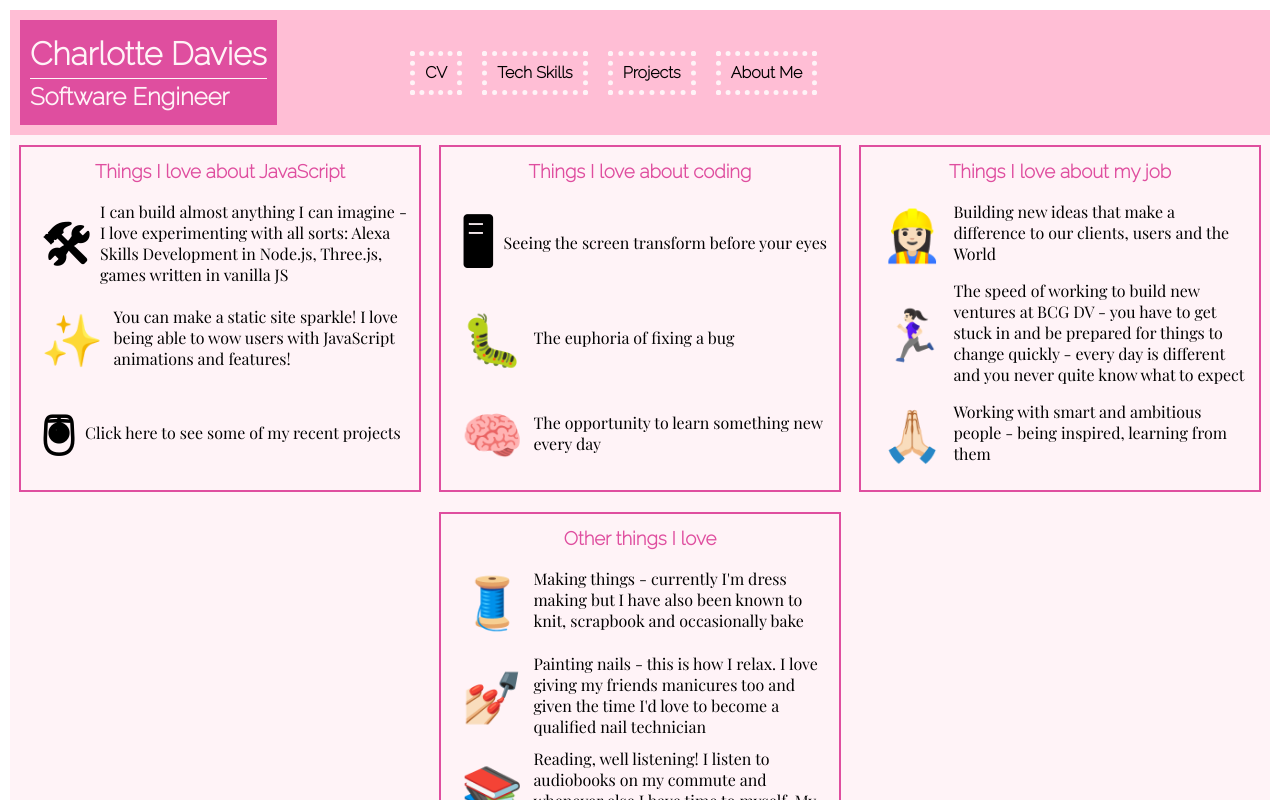
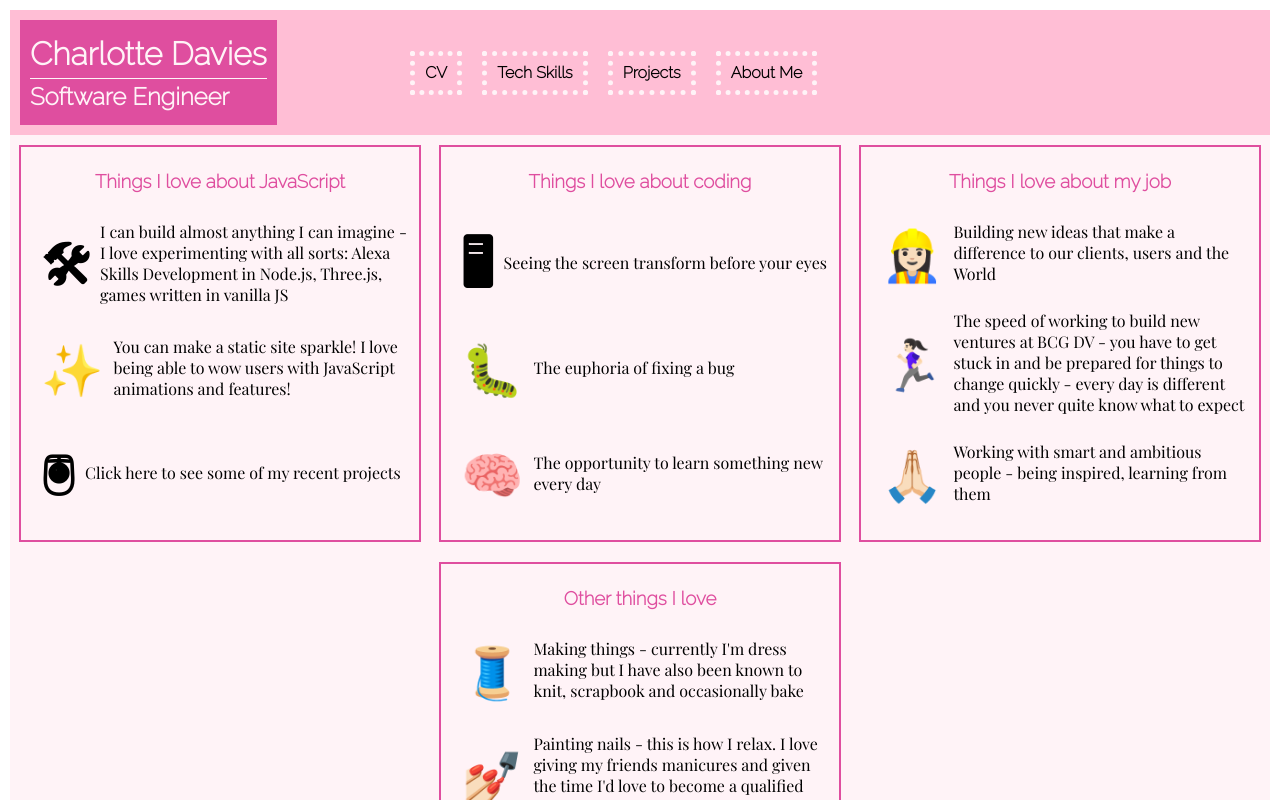
Before and after one commit to CharlotteMD/charlotteqazi, a React (Create React App) app: page / in a window 1280 px wide. Shown: the top 800 px of the page. Built offline with nearby package versions, Linux system fonts and the light colour scheme.

Commit message:
removed dodgy animation and fixed hover states

```diff
--- a/src/components/intro.js
+++ b/src/components/intro.js
@@ -1,6 +1,4 @@
 import React from "react";
-
-import Message from "./message.js";
 
 // import charlotte from "../images/charlotte.png";
 
@@ -46,10 +44,10 @@ const items = [
       "Making things - currently I'm dress making but I have also been known to knit, scrapbook and occasionally bake",
     emoji2: "💅🏻",
     two:
-      "Painting nails - this is how I relax. I love giving my friends manicures too and given the time I'd love to become a qualified nail technician",
+      "Painting nails - this is how I relax. I love giving my friends manicures and given the time I'd love to become a qualified nail technician",
     emoji3: "📚",
     three:
-      "Reading, well listening! I listen to audiobooks on my commute and whenever else I have time to myself. My favourites are biographies and thrillers."
+      "Reading. Well, listening! I listen to audiobooks on my commute and whenever else I have time to myself. My favourites are biographies and thrillers"
   }
 ];
 
@@ -88,7 +86,6 @@ const Passion = ({ item }) => (
 function Intro() {
   return (
     <div className="intro">
-      {/* <Message /> */}
       <div className="blockContainer">
         {items.map(item => (
           <Passion item={item} />
--- a/src/components/message.js
+++ /dev/null
@@ -1,32 +0,0 @@
-import React from "react";
-
-import "../css/style.css";
-
-function Message() {
-  const message = ["Hi, I'm Charlotte", "THIS IS MY WEBSITE", "I love coding"];
-  let i = 0;
-  let jsxArray = [];
-  for (i = 0; i < message.length; i++) {
-    jsxArray.push(
-      <div className="background">
-        <h1 className="typewriter">{message[i]}</h1>
-      </div>
-    );
-  }
-  return jsxArray;
-  //   const message = [
-  //     "WELCOME TO MY WORLD",
-  //     "THIS IS MY WEBSITE",
-  //     "I AM AT YOUR SERVICE"
-  //   ];
-  //   let i = 0;
-  //   for (i = 0; i < message.length; i++) {
-  //     return (
-  //       <div className="background">
-  //         <h1 className="typewriter">{message[i]}</h1>
-  //       </div>
-  //     );
-  //   }
-}
-
-export default Message;
--- a/src/components/skills.js
+++ b/src/components/skills.js
@@ -16,7 +16,7 @@ function Skills() {
     },
     {
       info:
-        "For simpler projects, I like to use simple JavaScript and some fancy CSS. I tend to host my work in Google firebase, in a simple S3 Bucket in AWS or Heroku.",
+        "For simpler projects, I like to use JavaScript and CSS. I tend to host my work in Google Firebase, AWS or Heroku.",
       devicon: [
         "devicon-html5-plain-wordmark",
         "devicon-javascript-plain",
--- a/src/css/pages.css
+++ b/src/css/pages.css
@@ -18,6 +18,11 @@
   font-weight: bold;
 }
 
+.blockItem a h3:hover,
+.blockItem a h3:active {
+  color: var(--grey);
+}
+
 .blockItem .sideNote a {
   text-align: center;
 }
@@ -25,13 +30,14 @@
 /* intro page */
 
 .intro .blockItem h3 {
-  margin-bottom: auto;
+  margin: 10px 0 auto;
 }
 
 .intro p {
   display: flex;
   align-items: center;
   justify-content: flex-start;
+  margin: 10px 0;
 }
 
 /* cv page */
@@ -72,7 +78,7 @@
 
 .devicons i {
   font-size: 70px;
-  color: var(--white);
+  color: white;
   margin: 5px;
 }
 
```
